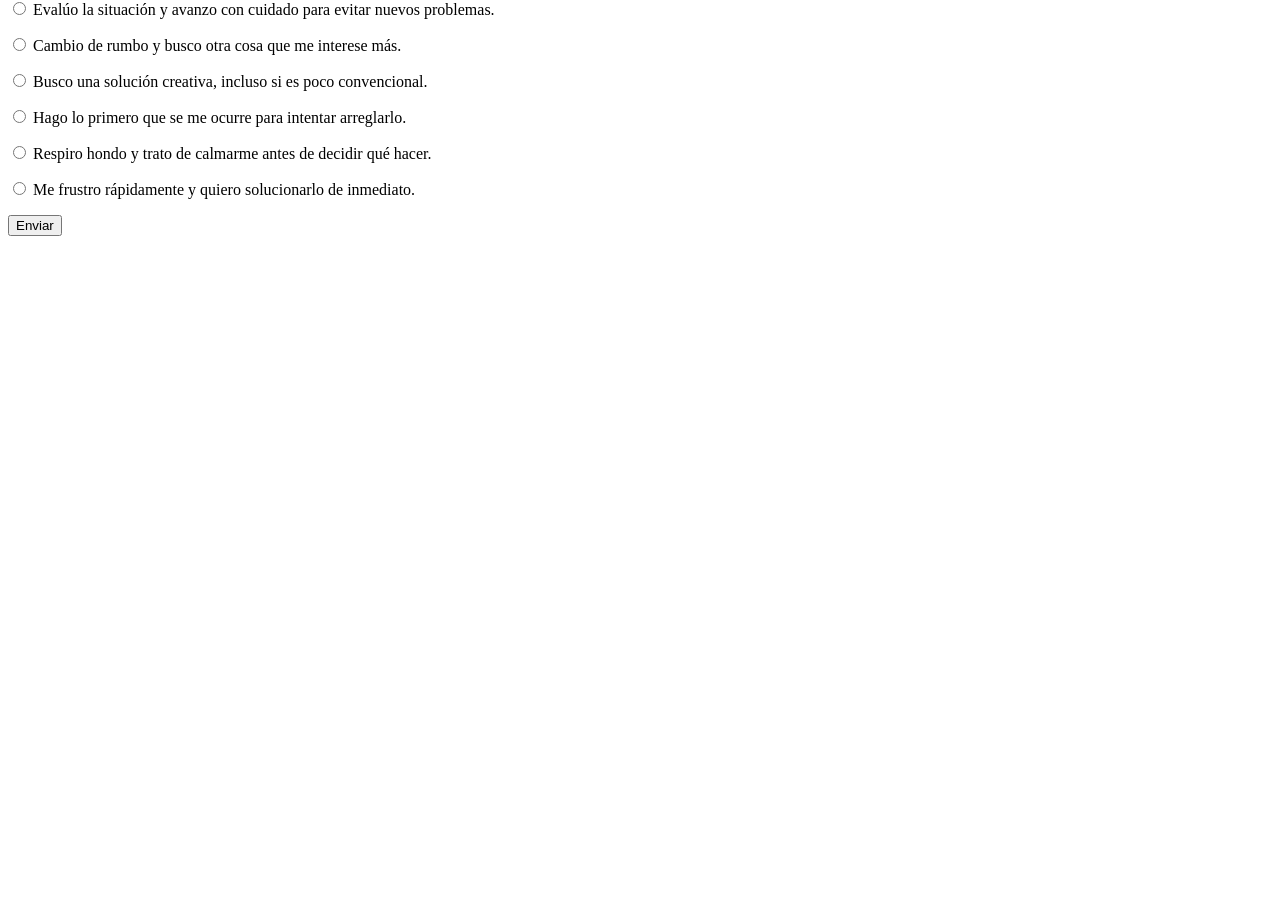
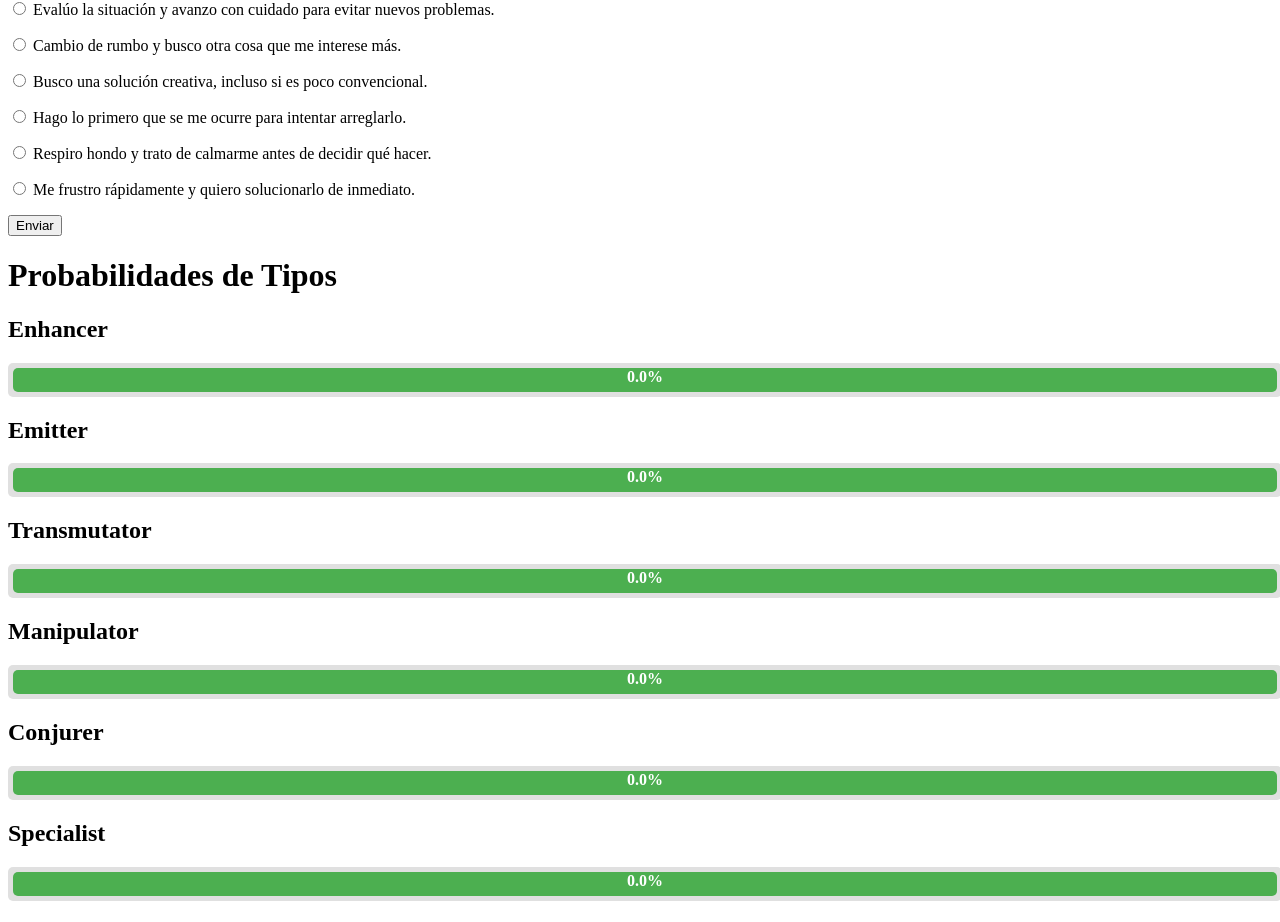
Before and after one commit to GerardoSandovall/Nen_type_Quest, a Django app: page /Quest/1 in a window 1280 px wide. Shown: the part 138-1060 px from the top of the page. Before the commit the page ends 374 px from the top, so only its background shows below. Run offline with Django 5.2, Linux system fonts and the light colour scheme; the visitor is signed in with stand-in values (Sample User, id 1); data comes from the database, SQL or seed files in the repository.

Commit message:
feat: Possibility Bars

```diff
--- a/accounts/templates/Nav/Navegacion.html
+++ b/accounts/templates/Nav/Navegacion.html
@@ -4,6 +4,23 @@
     <meta charset="UTF-8">
     <meta name="viewport" content="width=device-width, initial-scale=1.0">
     <title>Páginas con Django</title>
+    <style>
+        .progress-bar {
+            background-color: #e0e0e0;
+            border-radius: 5px;
+            margin: 10px 0;
+            padding: 5px;
+            width: 100%;
+        }
+        .progress {
+            background-color: #4caf50;
+            height: 24px;
+            border-radius: 5px;
+            text-align: center;
+            color: white;
+            font-weight: bold;
+        }
+    </style>
 </head>
 <body>
     <header>
--- a/nen_type/templates/Quest.html
+++ b/nen_type/templates/Quest.html
@@ -168,6 +168,20 @@
 {% endif %}
 
     <footer>
+
+
+        <h1>Probabilidades de Tipos</h1>
+        {% for i in List %}
+            <div>
+                <h2>{{ i.type }}</h2>
+                <div class="progress-bar">
+                    <div class="progress">
+                        {{ i.probability }}%
+                    </div>
+                </div>
+            </div>
+        {% endfor %}
+
         <h1>{{error}}</h1>
     </footer>
 
--- a/nen_type/views.py
+++ b/nen_type/views.py
@@ -14,12 +14,27 @@ def Quest(request, Key):
     # Valid range check for Key
     if 1 <= Key <= 6:
         # GET Request - Show question page
+        nen_points, created = NenPoints.objects.get_or_create(user=request.user)
+        Points = get_object_or_404(NenPoints, user= request.user)
+
+        #Solo esta guardando 30 puntos y hay que ver como recorremos los tipos para que se escriban
+
+        Type_Probability = [
+        {"type": "Enhancer", "probability": (Points.Enhancer / 50) * 100},
+        {"type": "Emitter", "probability": (Points.Emitter / 50) * 100},
+        {"type": "Transmutator", "probability": (Points.Transmutator / 50) * 100},
+        {"type": "Manipulator", "probability": (Points.Manipulator / 50) * 100},
+        {"type": "Conjurer", "probability": (Points.Conjurer / 50) * 100},
+        {"type": "Specialist", "probability": (Points.Specialist / 50) * 100},
+         ]
+
+
         if request.method == 'GET':
             Type_is_know, created = NenPoints.objects.get_or_create(user=request.user)
             if Type_is_know.answered_fiel == False:
-                return render(request, 'Quest.html', {'Key': Key, 'error': ''})
+                return render(request, 'Quest.html', {'Key': Key, 'error': '', 'List': Type_Probability})
             else:
-                return render(request, 'Quest.html', {'Key': Key, 'error': 'Updating quest'})
+                return render(request, 'Quest.html', {'Key': Key, 'error': 'Updating quest', 'List': Type_Probability, })
 
         # POST Request - Process answer submission
         elif request.method == 'POST':
@@ -30,7 +45,7 @@ def Quest(request, Key):
             # Retrieve or create NenPoints object for the user
             nen_points, created = NenPoints.objects.get_or_create(user=request.user)
 
-            # Assign points based on the answer selected
+            # gn points based on the answer selected
             if answer == '1':
                 nen_points.Enhancer += 10
             elif answer == '2':
@@ -46,7 +61,7 @@ def Quest(request, Key):
             else:
                 return render(request, 'Quest.html', {'Key': Key, 'error': 'Invalid answer'})
 
-            Points = get_object_or_404(NenPoints, user= request.user)
+
             Validation = Points.Enhancer + Points.Emitter + Points.Transmutator + Points.Manipulator + Points.Conjurer + Points.Specialist
 
             if Validation == 50:
@@ -99,7 +114,6 @@ def Quest(request, Key):
                     nen_points.answered_fiel = True
                     nen_points.save()
 
-
             # Redirect to the next question or a final page if Key == 6
             return redirect('Quest', Key)
 
```
